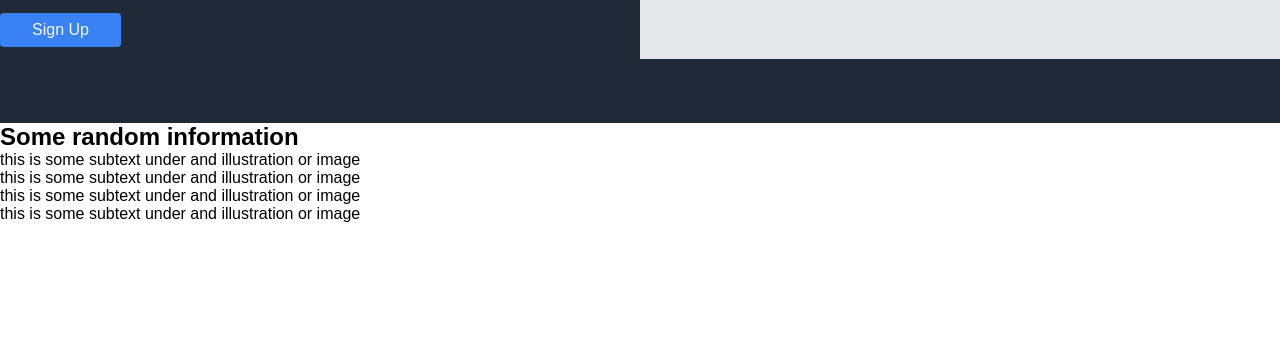
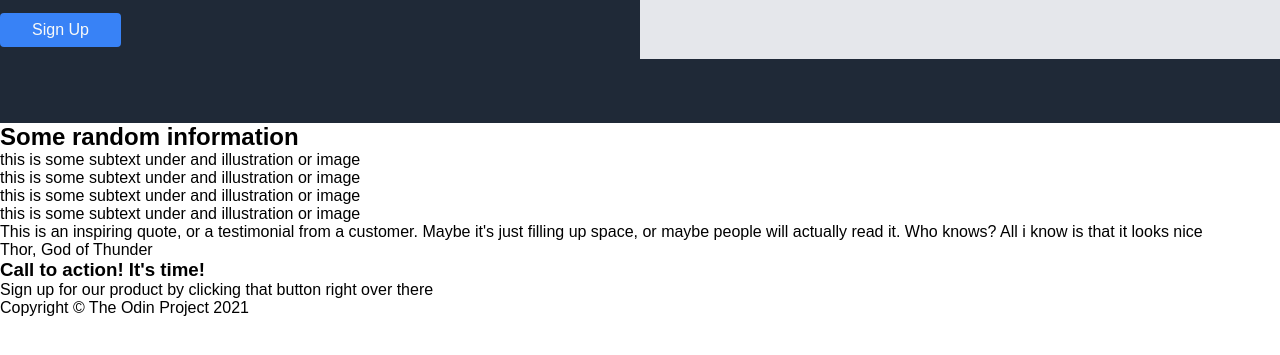
Before and after one commit to ardnbilly/odin-project-landing-page, a plain HTML site: page index.html in a window 1280 px wide. Shown: the part 283-638 px from the top of the page. Drawn offline with Linux system fonts and the light colour scheme.

Commit message:
Add quotes section, cta section and footer

```diff
--- a/index.html
+++ b/index.html
@@ -23,50 +23,81 @@
 
                 <section class="hero">
                     <div class="hero__content">
-                    <h1 class="hero__heading">This Website is <br />Awesome</h1>
+                        <h1 class="hero__heading">
+                            This Website is <br />Awesome
+                        </h1>
                         <p class="hero__subheading">
-                        This website has some subtext that goes here under the
-                        main title. It's a smaller font and the color is lower
-                        contrast.
+                            This website has some subtext that goes here under
+                            the main title. It's a smaller font and the color is
+                            lower contrast.
                         </p>
                         <button class="btn hero__button">Sign Up</button>
                     </div>
                     <div class="hero__image"></div>
                 </section>
             </div>
-
         </header>
         <main>
             <section class="info">
+                <div class="wrapper">
                     <h2 class="info__heading">Some random information</h2>
                     <div class="info__card">
                         <div class="card">
                             <div class="card__image"></div>
                             <p class="card__heading">
-                            this is some subtext under and illustration or image
+                                this is some subtext under and illustration or
+                                image
                             </p>
                         </div>
                         <div class="card">
                             <div class="card__image"></div>
                             <p class="card__heading">
-                            this is some subtext under and illustration or image
+                                this is some subtext under and illustration or
+                                image
                             </p>
                         </div>
                         <div class="card">
                             <div class="card__image"></div>
                             <p class="card__heading">
-                            this is some subtext under and illustration or image
+                                this is some subtext under and illustration or
+                                image
                             </p>
                         </div>
                         <div class="card">
                             <div class="card__image"></div>
                             <p class="card__heading">
-                            this is some subtext under and illustration or image
+                                this is some subtext under and illustration or
+                                image
+                            </p>
+                        </div>
+                    </div>
+                </div>
+            </section>
+            <section class="quotes">
+                <div class="wrapper">
+                    <p class="quotes__content">
+                        This is an inspiring quote, or a testimonial from a
+                        customer. Maybe it's just filling up space, or maybe
+                        people will actually read it. Who knows? All i know is
+                        that it looks nice
+                    </p>
+                    <p class="quotes__author">Thor, God of Thunder</p>
+                </div>
+            </section>
+            <section class="cta">
+                <div class="wrapper">
+                    <div class="cta__content">
+                        <h3 class="cta__heading">Call to action! It's time!</h3>
+                        <p class="cta__subheading">
+                            Sign up for our product by clicking that button
+                            right over there
                         </p>
                     </div>
                 </div>
             </section>
-            <section class="quotes"></section>
+            <footer>
+              <p class="footer__content">Copyright &copy; The Odin Project 2021</p>
+            </footer>
         </main>
     </body>
 </html>
--- a/style.css
+++ b/style.css
@@ -22,7 +22,7 @@ header {
 }
 
 .wrapper {
-    max-width: 1350px;
+    max-width: 1280px;
     margin: 0 auto;
 }
 
```
Lines whose indentation alone changed are shown as unchanged.
